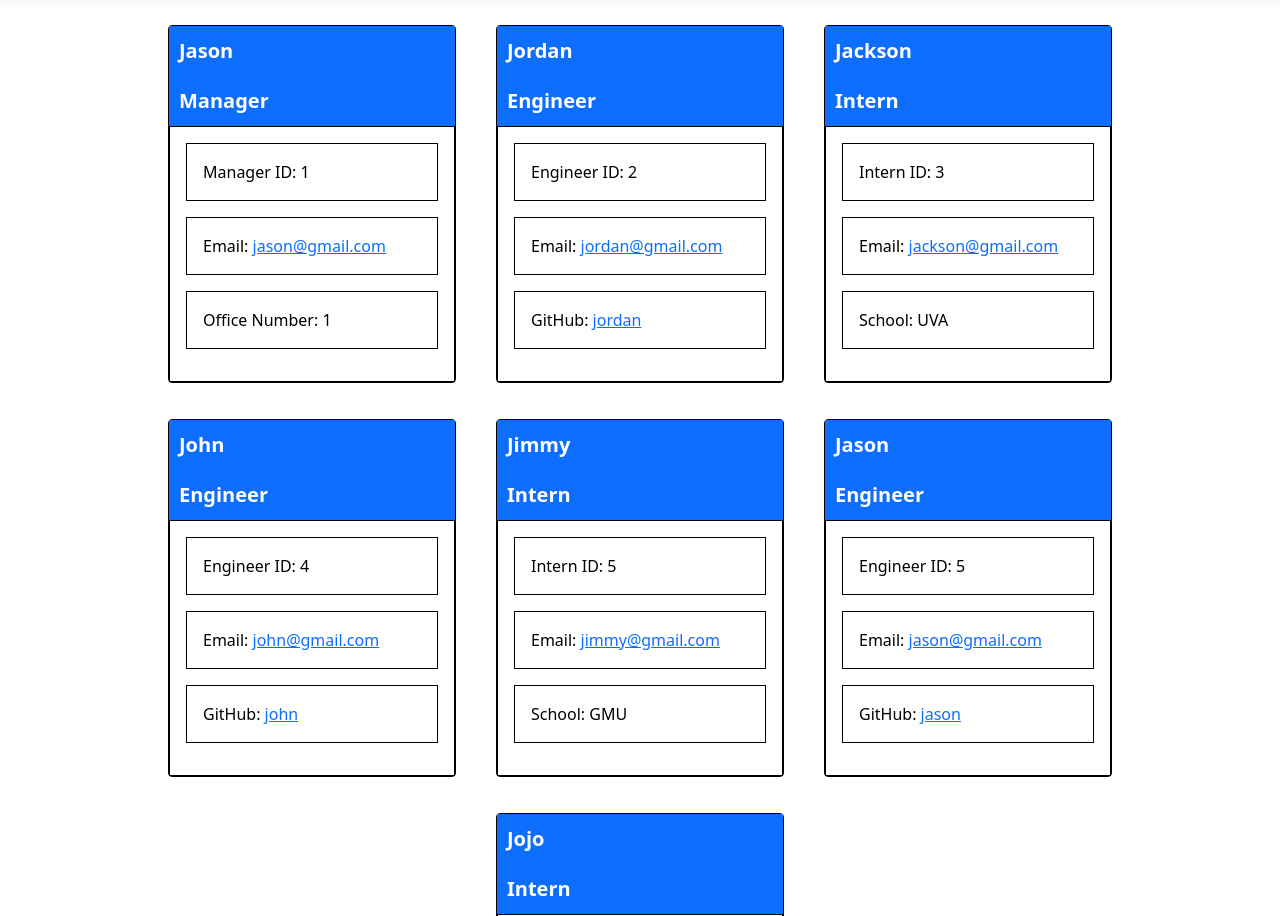
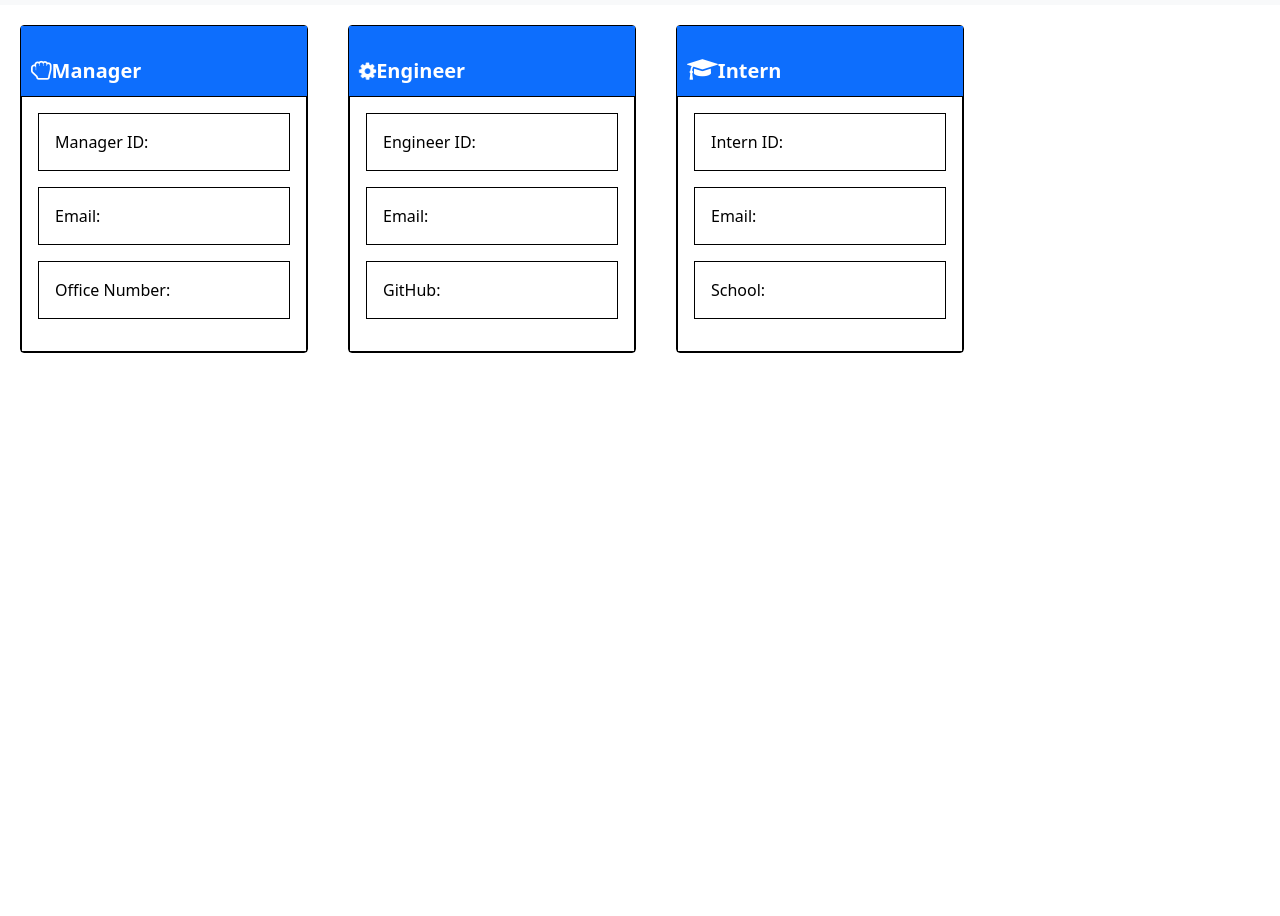
Before and after one commit to EricKim86/team-profile-generator, a website: page roster.html in a window 1280 px wide. Shown: the part 45-961 px from the top of the page. After the commit the page ends 800 px from the top, so only its background shows below. Drawn offline with nearby package versions, Linux system fonts and the light colour scheme.

Commit message:
added font awesome icons to roles

```diff
--- a/roster.html
+++ b/roster.html
@@ -8,6 +8,7 @@
         <meta http-equiv="X-UA-Compatible" content="ie=edge">
         <meta name="Description" content="Enter your description here" />
         <link rel="stylesheet" href="https://cdn.jsdelivr.net/npm/bootstrap@5.1.3/dist/css/bootstrap.min.css">
+        <link rel="stylesheet" href="https://cdnjs.cloudflare.com/ajax/libs/font-awesome/4.7.0/css/font-awesome.min.css">
         <link rel="stylesheet" href="./style.css">
         <title>Team Roster Generator</title>
         </head>
@@ -21,72 +22,32 @@
 
 
 <div class="card-custom card mb-3" style="max-width: 18rem;">
-<div class="header bg-primary">Jason</div>
-<div class="header bg-primary">Manager</div>
+<div class="header bg-primary"></div>
+<div class="header bg-primary"><i class="fa fa-hand-grab-o" style="font-size:24px"></i>Manager</div>
 <div class="card-body">
-    <p class="card-body">Manager ID: 1</p>
-    <p class="card-body">Email: <a href="mailto:email@example.com">jason@gmail.com</a></p>
-    <p class="card-body">Office Number: 1</p>
+    <p class="card-body">Manager ID: </p>
+    <p class="card-body">Email: <a href="mailto:email@example.com"></a></p>
+    <p class="card-body">Office Number: </p>
 </div>
 </div>
 
 <div class="card-custom card mb-3" style="max-width: 18rem;">
-<div class="header bg-primary">Jordan</div>
-<div class="header bg-primary">Engineer</div>
+<div class="header bg-primary"></div>
+<div class="header bg-primary"><i class="fa fa-cog fa-spin"></i>Engineer</div>
 <div class="card-body">
-    <p class="card-body">Engineer ID: 2</p>
-    <p class="card-body">Email: <a href="mailto:email@example.com">jordan@gmail.com</a></p>
-    <p class="card-body">GitHub: <a href="https://www.github.com/jordan" target="_blank">jordan</a></p>
+    <p class="card-body">Engineer ID: </p>
+    <p class="card-body">Email: <a href="mailto:email@example.com"></a></p>
+    <p class="card-body">GitHub: <a href="https://www.github.com/" target="_blank"></a></p>
 </div>
 </div>
 
 <div class="card-custom card mb-3" style="max-width: 18rem;">
-<div class="header bg-primary">Jackson</div>
-<div class="header bg-primary">Intern</div>
+<div class="header bg-primary"></div>
+<div class="header bg-primary"><i class="fa fa-graduation-cap" style="font-size:24px"></i>Intern</div>
 <div class="card-body">
-    <p class="card-body">Intern ID: 3</p>
-    <p class="card-body">Email: <a href="mailto:email@example.com">jackson@gmail.com</a></p>
-    <p class="card-body">School: UVA</p>
-</div>
-</div>
-
-<div class="card-custom card mb-3" style="max-width: 18rem;">
-<div class="header bg-primary">John</div>
-<div class="header bg-primary">Engineer</div>
-<div class="card-body">
-    <p class="card-body">Engineer ID: 4</p>
-    <p class="card-body">Email: <a href="mailto:email@example.com">john@gmail.com</a></p>
-    <p class="card-body">GitHub: <a href="https://www.github.com/john" target="_blank">john</a></p>
-</div>
-</div>
-
-<div class="card-custom card mb-3" style="max-width: 18rem;">
-<div class="header bg-primary">Jimmy</div>
-<div class="header bg-primary">Intern</div>
-<div class="card-body">
-    <p class="card-body">Intern ID: 5</p>
-    <p class="card-body">Email: <a href="mailto:email@example.com">jimmy@gmail.com</a></p>
-    <p class="card-body">School: GMU</p>
-</div>
-</div>
-
-<div class="card-custom card mb-3" style="max-width: 18rem;">
-<div class="header bg-primary">Jason</div>
-<div class="header bg-primary">Engineer</div>
-<div class="card-body">
-    <p class="card-body">Engineer ID: 5</p>
-    <p class="card-body">Email: <a href="mailto:email@example.com">jason@gmail.com</a></p>
-    <p class="card-body">GitHub: <a href="https://www.github.com/jason" target="_blank">jason</a></p>
-</div>
-</div>
-
-<div class="card-custom card mb-3" style="max-width: 18rem;">
-<div class="header bg-primary">Jojo</div>
-<div class="header bg-primary">Intern</div>
-<div class="card-body">
-    <p class="card-body">Intern ID: 6</p>
-    <p class="card-body">Email: <a href="mailto:email@example.com">jojo@gmail.com</a></p>
-    <p class="card-body">School: GCU</p>
+    <p class="card-body">Intern ID: </p>
+    <p class="card-body">Email: <a href="mailto:email@example.com"></a></p>
+    <p class="card-body">School: </p>
 </div>
 </div>
 
```
Also changed, not shown: generatePage.js (+9 -8 lines).
